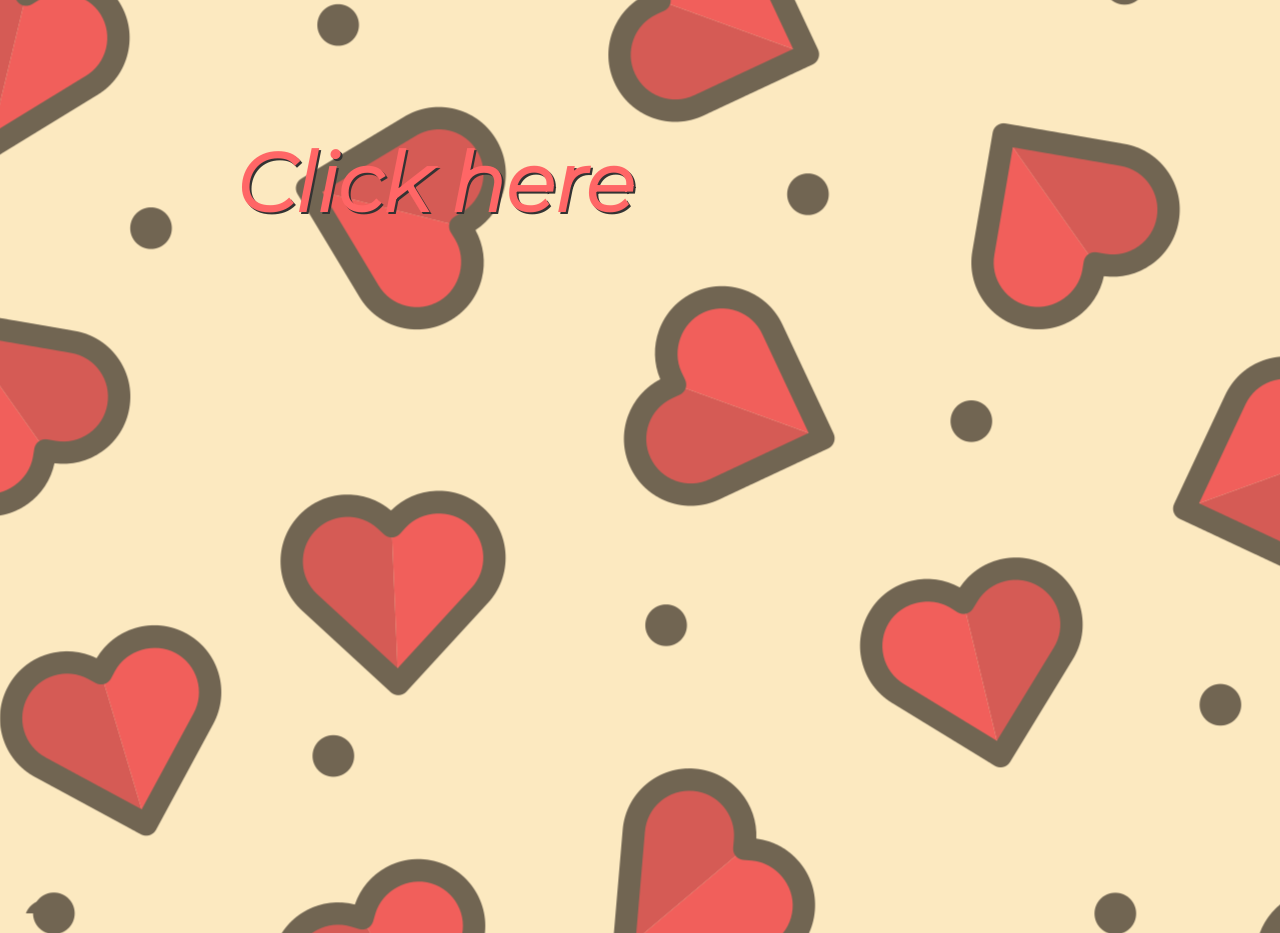
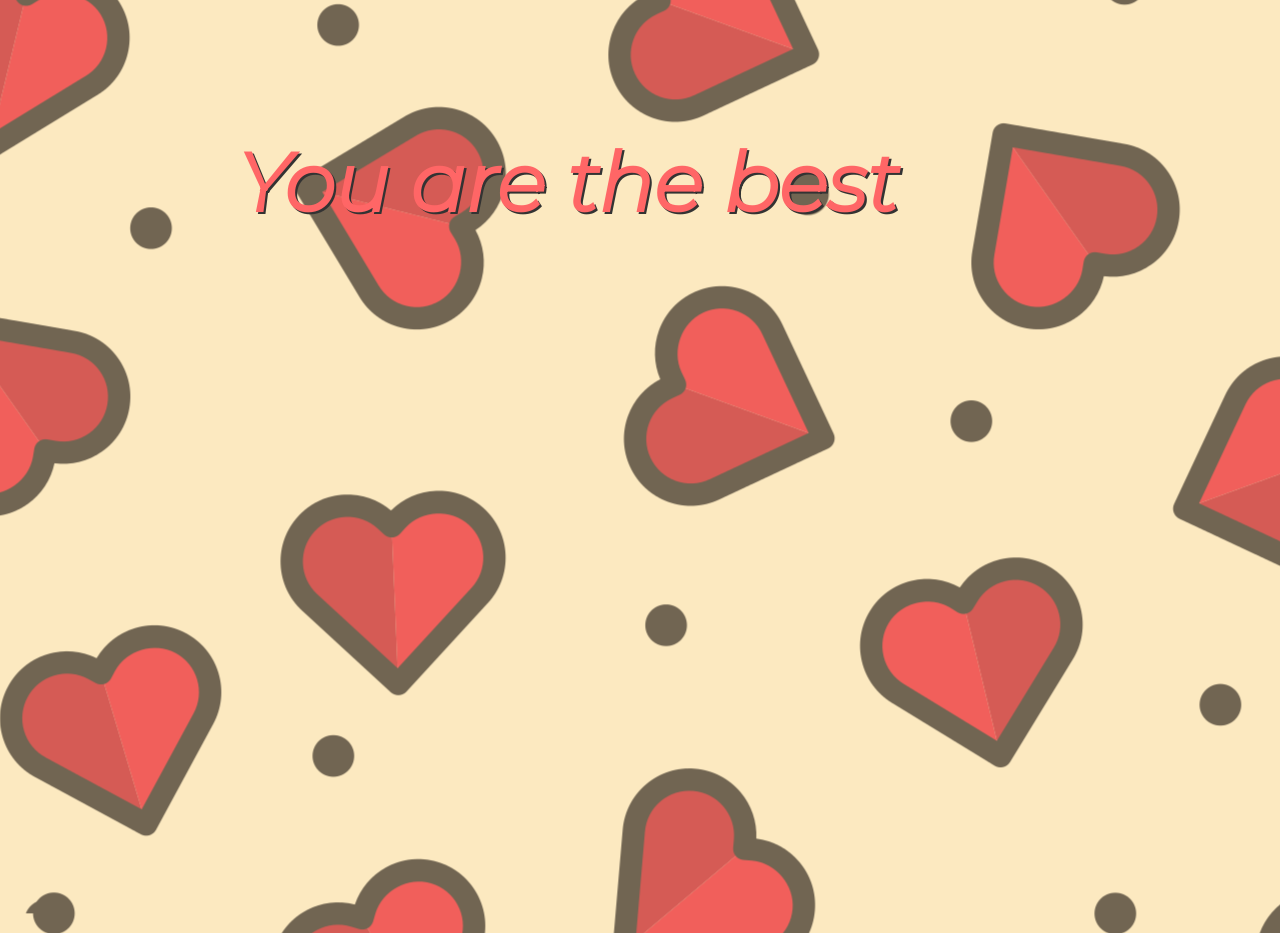
Before and after one commit to armanmadhwani/Herbirthday, a plain HTML site: page index.html in a window 1280 px wide. Shown: the part 1340-2273 px from the top of the page. Drawn offline with Linux system fonts and the light colour scheme; files whose address does not match are found by name.

Commit message:
Update index.html

```diff
--- a/index.html
+++ b/index.html
@@ -18,6 +18,6 @@
     <div class="heart2"></div>
     <div class="beat1"></div>
     <div class="beat2"></div>
-    <section><h2 class='touchme'>Click here</h2></section>
+    <section><h2 class='touchme'>You are the best</h2></section>
   </body>
 </html>
```
